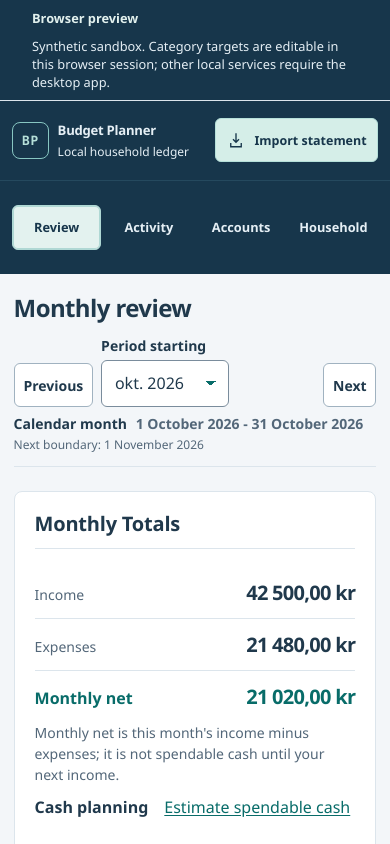
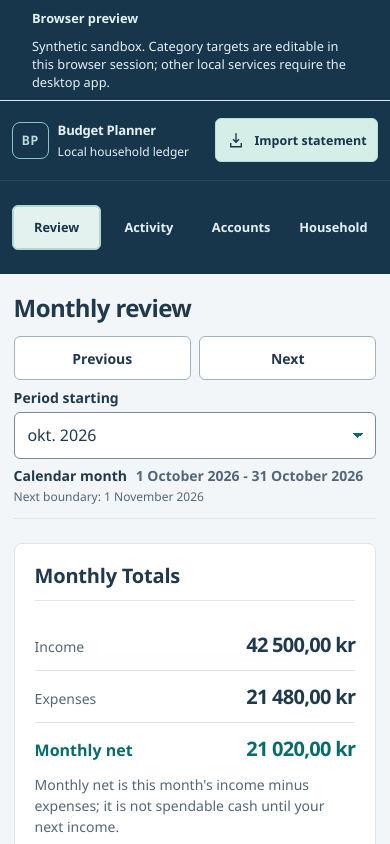
Before and after one commit to DanielESolbakk/budget, a React (Vite) app: page / in a window 390 px wide. Shown: the top 844 px of the page. Built offline with nearby package versions, Linux system fonts and the light colour scheme.

Commit message:
Improve payday period review clarity
Co-authored-by: Copilot <223556219+Copilot@users.noreply.github.com>

```diff
--- a/src/renderer/styles/responsive.css
+++ b/src/renderer/styles/responsive.css
@@ -234,10 +234,10 @@
   }
 
   .reporting-period-navigation {
-    grid-template-columns: auto minmax(0, 1fr) auto;
+    grid-template-columns: minmax(0, 1fr);
   }
 
-  .reporting-period-navigation .action-secondary {
+  .reporting-period-stepper .action-secondary {
     min-width: 0;
     padding-inline: 0.55rem;
   }
--- a/src/renderer/styles/review-and-planning.css
+++ b/src/renderer/styles/review-and-planning.css
@@ -169,21 +169,29 @@
 
 .reporting-period-navigation {
   display: grid;
-  grid-template-columns: auto minmax(0, 13.75rem) auto;
+  grid-template-columns: auto minmax(0, 1fr);
   align-items: end;
   gap: 0.5rem;
 }
 
-.reporting-period-navigation .month-picker {
-  width: 100%;
-  min-width: 0;
-  flex: initial;
-}
-
-.reporting-period-navigation .action-secondary {
+.reporting-period-stepper {
+  display: grid;
+  grid-template-columns: repeat(2, minmax(0, 1fr));
+  align-items: end;
+  gap: 0.5rem;
+}
+
+.reporting-period-stepper .action-secondary {
   min-width: 4.75rem;
   padding-inline: 0.65rem;
   white-space: nowrap;
+}
+
+.reporting-period-navigation .month-picker {
+  width: 100%;
+  max-width: none;
+  min-width: 0;
+  flex: initial;
 }
 
 .reporting-period-current {
@@ -206,8 +214,9 @@
   font-size: 0.875rem;
 }
 
-.reporting-period-mode > span {
+.reporting-period-mode > label {
   font-weight: 600;
+  white-space: nowrap;
 }
 
 .reporting-period-mode select {
@@ -235,14 +244,6 @@
   font-size: 0.75rem;
   font-variant-numeric: tabular-nums;
   line-height: 1.3;
-}
-
-.calendar-basis-note {
-  border-block: 1px solid var(--line);
-  margin: 0.9rem 0 0;
-  padding-block: 0.75rem;
-  color: var(--paper-muted);
-  line-height: 1.5;
 }
 
 .review-grid {
--- a/src/renderer/workspaces/ReviewWorkspace.tsx
+++ b/src/renderer/workspaces/ReviewWorkspace.tsx
@@ -132,6 +132,7 @@ export function ReviewWorkspace({
         {state.status === "ready" && (
           <div className="reporting-period-toolbar">
             <div className="reporting-period-navigation">
+              <div className="reporting-period-stepper" role="group" aria-label="Reporting period navigation">
                 <button
                   type="button"
                   className="action-secondary"
@@ -143,6 +144,18 @@ export function ReviewWorkspace({
                 >
                   Previous
                 </button>
+                <button
+                  type="button"
+                  className="action-secondary"
+                  aria-label="Next period"
+                  disabled={isPeriodSelectionDisabled || nextPeriod === null}
+                  onClick={() => {
+                    if (nextPeriod !== null) navigateToPeriod(nextPeriod.startDateIso);
+                  }}
+                >
+                  Next
+                </button>
+              </div>
               <div className="month-picker">
                 <label htmlFor="month-select">
                   {isTwoFixedDayRule ? "Choose reporting period" : "Period starting"}
@@ -164,7 +177,13 @@ export function ReviewWorkspace({
                       </option>
                     ))
                     : state.availableMonths.map((month) => (
-                      <option key={month} value={month}>{formatYearMonth(month)}</option>
+                      <option key={month} value={month}>
+                        {isCalendarMonth === false && snapshot !== null
+                          ? formatReportingPeriodRange(
+                            resolveReportingPeriod(snapshot.reportingPeriodRule, month)
+                          )
+                          : formatYearMonth(month)}
+                      </option>
                     ))}
                 </select>
                 <span className="month-picker-code">
@@ -173,25 +192,15 @@ export function ReviewWorkspace({
                     : state.selectedYearMonth}
                 </span>
               </div>
-              <button
-                type="button"
-                className="action-secondary"
-                aria-label="Next period"
-                disabled={isPeriodSelectionDisabled || nextPeriod === null}
-                onClick={() => {
-                  if (nextPeriod !== null) navigateToPeriod(nextPeriod.startDateIso);
-                }}
-              >
-                Next
-              </button>
             </div>
             {snapshot !== null && (
               <div className="reporting-period-current">
                 <div className="reporting-period-mode">
-                  <span className="visually-hidden">Reporting mode</span>
                   {hasSavedPaydayRule ? (
+                    <>
+                      <label htmlFor="reporting-mode-select">Reporting mode</label>
                       <select
-                      aria-label="Reporting mode"
+                        id="reporting-mode-select"
                         value={isCalendarMonth ? "calendar-month" : "payday-period"}
                         onChange={(event) => onReportingModeChange(
                           event.currentTarget.value === "calendar-month"
@@ -202,6 +211,7 @@ export function ReviewWorkspace({
                         <option value="calendar-month">Calendar month</option>
                         <option value="payday-period">Payday period</option>
                       </select>
+                    </>
                   ) : (
                     <strong>Calendar month</strong>
                   )}
@@ -256,13 +266,6 @@ export function ReviewWorkspace({
           {state.viewContract.state === "empty" && (
             <p className="rail-status is-empty-month" role="status" aria-label="Monthly activity">
               No activity has been recorded for {isCalendarMonth === false ? "this period." : "this month."}
-            </p>
-          )}
-
-          {isCalendarMonth === false && (
-            <p className="calendar-basis-note" role="note">
-              Category targets, forecasts, spendable cash, and cashflow scenarios remain based on
-              calendar months. Switch to Calendar month to compare actuals with those targets.
             </p>
           )}
 
@@ -366,7 +369,7 @@ export function ReviewWorkspace({
             <summary>
               <span>Plan ahead</span>
               <small>{isCalendarMonth === false
-                ? "Calendar-month forecast, recurring commitments, spendable cash, and cashflow scenarios"
+                ? "Calendar-month basis: forecast, recurring commitments, spendable cash, and cashflow scenarios"
                 : "Forecast, recurring commitments, spendable cash, and cashflow scenarios"}</small>
             </summary>
             <div className="review-planning-content">
```
Also changed, not shown: 1 other file (tests, documents, lock files or other folders). Lines whose indentation alone changed are shown as unchanged.
